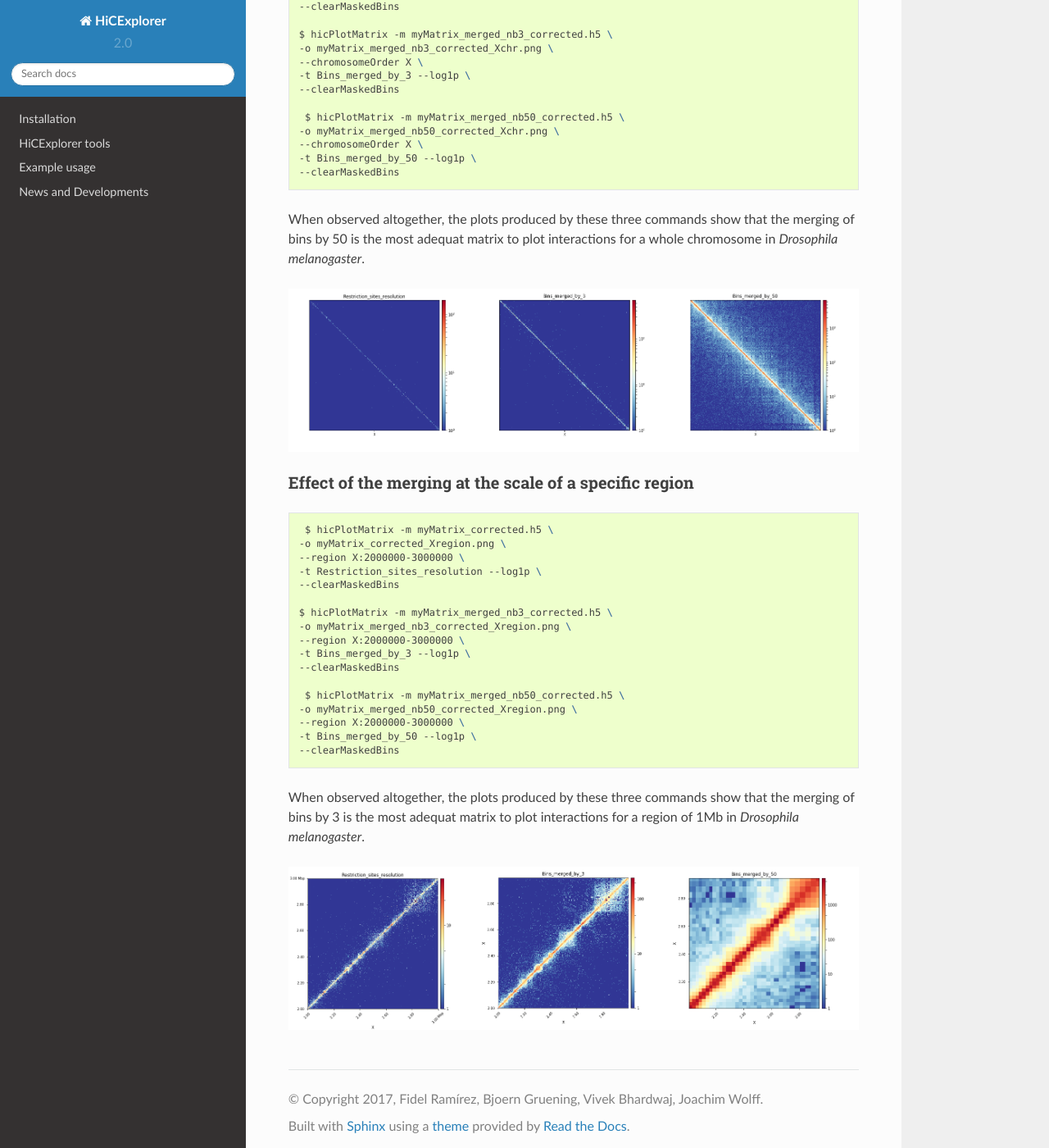
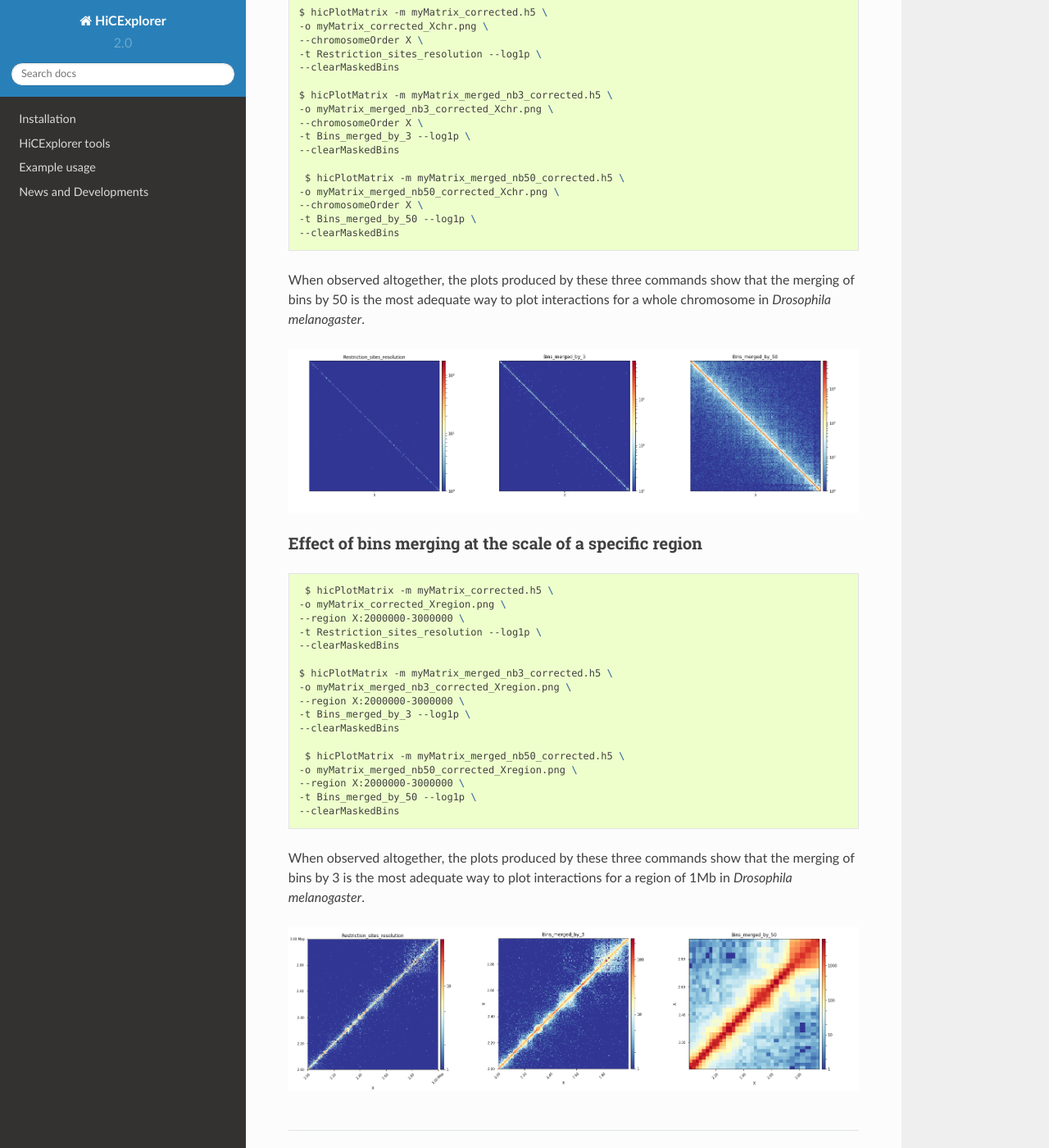
Before and after one commit to deeptools/HiCExplorer, a Sphinx documentation site: the page built from docs/content/tools/hicMergeMatrixBins.rst, in a window 1280 px wide and 1400 px high, scrolled down 1383 px. Shown: the whole window at 82% size. Built offline with Sphinx 7.4.7 and the Read the Docs theme 2.0.0, drawn with Linux system fonts in a browser that asks for light colours; some of the changed text lies outside the part shown.

Commit message:
hicMergeMatrixBins.rst typos correction

```diff
--- a/docs/content/tools/hicMergeMatrixBins.rst
+++ b/docs/content/tools/hicMergeMatrixBins.rst
@@ -33,7 +36,7 @@ Starting from a matrix ``myMatrix.h5`` with bins of a median length of 529bp, th
 
 After the correction of these three matrices using :doc:`hicCorrectMatrix`, we can now plot them, ``myMatrix_corrected.h5``, ``myMatrix_merged_nb3_corrected.h5`` and ``myMatrix_merged_nb50_corrected.h5``, at the scale of the whole X-chromosome and at the X:2000000-3000000 region to see the effect of bin merging on the interactions visualization.
 
-Effect of the merging at the scale of a chromosome
+Effect of bins merging at the scale of a chromosome
 """"""""""""""""
 
 .. code:: bash
@@ -56,11 +59,11 @@ Effect of the merging at the scale of a chromosome
     -t Bins_merged_by_50 --log1p \
     --clearMaskedBins
 
-When observed altogether, the plots produced by these three commands show that the merging of bins by 50 is the most adequat matrix to plot interactions for a whole chromosome in *Drosophila melanogaster*.
+When observed altogether, the plots produced by these three commands show that the merging of bins by 50 is the most adequate way to plot interactions for a whole chromosome in *Drosophila melanogaster*.
 
 .. image:: ../../images/hicMergeMatrixBins_Xchr.png
 
-Effect of the merging at the scale of a specific region
+Effect of bins merging at the scale of a specific region
 """"""""""""""""
 
 .. code:: bash
@@ -83,6 +86,6 @@ Effect of the merging at the scale of a specific region
     -t Bins_merged_by_50 --log1p \
     --clearMaskedBins
 
-When observed altogether, the plots produced by these three commands show that the merging of bins by 3 is the most adequat matrix to plot interactions for a region of 1Mb in *Drosophila melanogaster*.
+When observed altogether, the plots produced by these three commands show that the merging of bins by 3 is the most adequate way to plot interactions for a region of 1Mb in *Drosophila melanogaster*.
 
 .. image:: ../../images/hicMergeMatrixBins_Xregion.png
```
Also changed, not shown: other parts of docs/content/tools/hicMergeMatrixBins.rst (+3 -0 lines).
